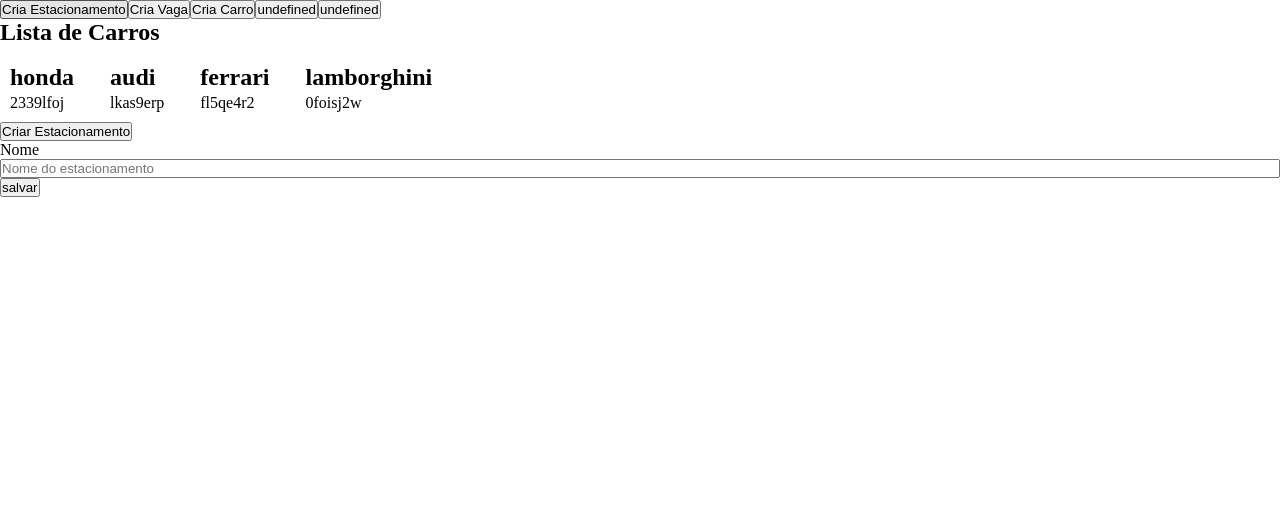
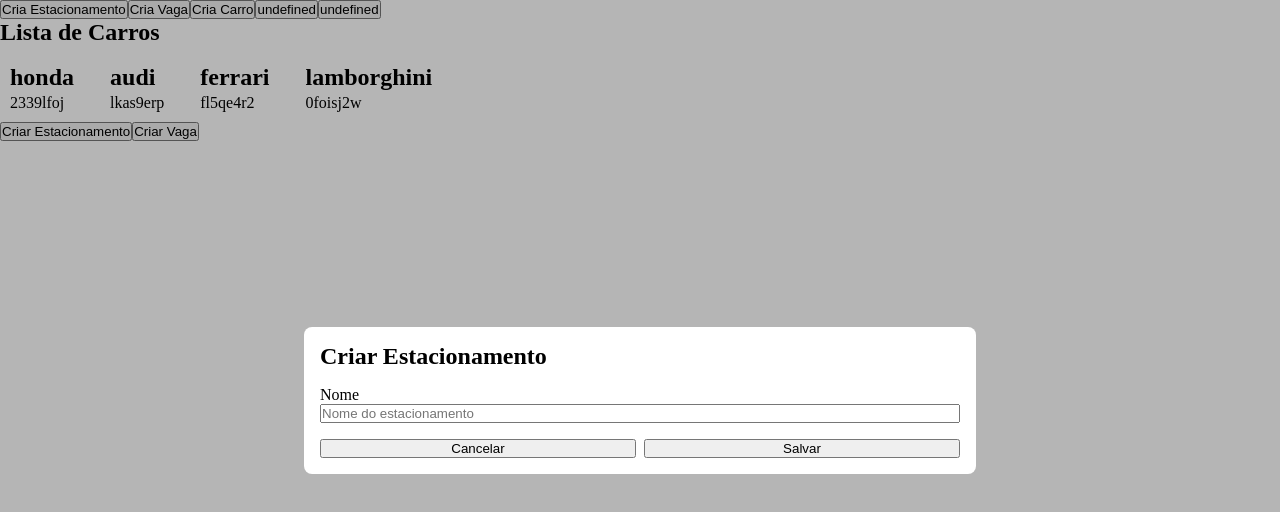
Before and after one commit to evandrouzeda/cleanArchitecture, a plain HTML site: page index.html in a window 1280 px wide. Both pictures are taken after a click on the button "Criar Estacionamento". Drawn offline with Linux system fonts and the light colour scheme.

Commit message:
adicionando estacionamento e vaga com modal

```diff
--- a/_css/style.css
+++ b/_css/style.css
@@ -15,6 +15,10 @@
     display: grid;
 }
 
+.grid-2-col {
+    grid-template-columns: repeat(2, 1fr);
+}
+
 .gap-g {
     gap: 1em;
 }
@@ -30,3 +34,22 @@
 .p-10 {
     padding: 10px;
 }
+
+.modal-container {
+    position: absolute;
+    width: 100vw;
+    height: 100vh;
+    left: 0;
+    top: 0;
+    display: flex;
+    justify-content: center;
+    align-items: center;
+    background-color: #0000004a;
+}
+
+.modal {
+    background-color: white;
+    padding: 1em;
+    border-radius: 0.5em;
+    min-width: 50%;
+}
--- /dev/null
+++ b/_js/Nucleo/adaptador/criaVaga.js
@@ -0,0 +1,14 @@
+export default class AdaptadorCriaVaga {
+    estacionamento = ""
+    numero = 0
+    constructor(repositorio){
+        this.repositorio = repositorio
+    }
+    pegaCampos(){
+        console.log(this);
+        return {
+            estacionamento: {type: "select", label: "Estacionamento", placeholder: "Selecione Estacionamento", list: this.repositorio.pegaVarios("Estacionamentos")},
+            numero: {type: "text", label: "Número", placeholder: "Número da vaga"}
+        }
+    }
+}
--- a/_js/Nucleo/aplicacao/criaVaga.js
+++ b/_js/Nucleo/aplicacao/criaVaga.js
@@ -2,6 +2,7 @@ import Vaga from "../dominio/vaga.js";
 import Repositorio from "../../interface/respositorio/_repositorio.js";
 
 export default class CriaVaga {
+    tipo= "criavaga"
     nome = "Cria Vaga"
     /**
      *
@@ -13,10 +14,12 @@ export default class CriaVaga {
 
     executar(id){
         console.log("criando vaga");
+        console.log(id);
         //aqui tenho que pegar o estacionamento da lista
-        const estacionamento = this.repositorio.pegaPorId("Estacionamentos", id);
+        const estacionamento = this.repositorio.pegaPorId("Estacionamentos", id.estacionamento);
         estacionamento.adicionaVaga()
         const carro = new Vaga(estacionamento)
+        carro.numero = id.numero
         this.repositorio.save("Vagas", carro)
         return carro
     }
--- a/_js/UI/componentes/formulario.js
+++ b/_js/UI/componentes/formulario.js
@@ -6,8 +6,9 @@ export default class Formulario extends Componente {
         super("formulario")
         this.adaptador = adaptador
         const campos = adaptador.pegaCampos()
+        console.log(campos);
         this.main = document.createElement("form")
-        for (const key in adaptador) {
+        for (const key in campos) {
             const [component, err] = new FactoryFormElements().make(campos[key])
             if (err) console.warn(`${key} não implementado`)
             else {
--- /dev/null
+++ b/_js/UI/componentes/modal.js
@@ -0,0 +1,32 @@
+import Componente from "./_componente.js";
+
+export default class Modal extends Componente{
+    constructor(destino, titulo, acaotxt){
+        super("modal")
+        this.main = document.createElement("div")
+        this.main.classList.add("modal-container", "show")
+        this.modal = document.createElement("div")
+        this.modal.classList.add("d-grid", "gap-g", "modal")
+        this.h2 = document.createElement("h2")
+        this.h2.innerText = titulo
+        this.modal.appendChild(this.h2)
+        this.body = document.createElement("div")
+        this.modal.appendChild(this.body)
+        this.footer = document.createElement("div")
+        this.footer.classList.add("buttons", "d-grid", "grid-2-col", "gap-m")
+        this.cancel = document.createElement("button")
+        this.cancel.innerText = "Cancelar"
+        this.cancel.onclick = this.remove.bind(this)
+        this.footer.appendChild(this.cancel)
+        this.confir = document.createElement("button")
+        this.confir.innerText = acaotxt
+        this.footer.appendChild(this.confir)
+        this.modal.appendChild(this.footer)
+        this.main.appendChild(this.modal)
+        destino.appendChild(this.main)
+    }
+
+    remove(){
+        this.main.remove()
+    }
+}
--- a/_js/UI/controlador/estacionamento.js
+++ b/_js/UI/controlador/estacionamento.js
@@ -0,0 +1,3 @@
+export default class ControladorEstacionamento {
+
+}
--- a/_js/UI/formulario.js
+++ b/_js/UI/formulario.js
@@ -166,15 +166,18 @@ export class Select extends FormElement {
         const label = document.createElement("label")
         label.innerText = this.label
         div.appendChild(label)
-        const select = document.createElement("select")
+        this.select = document.createElement("select")
         this.list.forEach(item => {
             const e = document.createElement("option")
-            e.value = item.value
-            e.innerText = item.name
-            select.appendChild(e)
+            e.value = item.id
+            e.innerText = item.nome
+            this.select.appendChild(e)
         })
-        div.appendChild(select)
+        div.appendChild(this.select)
         return div
+    }
+    getValue() {
+        return this.select.value
     }
 }
 
--- a/_js/interface/respositorio/memoria.js
+++ b/_js/interface/respositorio/memoria.js
@@ -15,6 +15,9 @@ export default class Memoria extends Repositorio{
         return this.map[colecao] ? this.map[colecao].find(e=>e.id === id) : {}
     }
 
+    pegaVarios(colecao){
+        return this.map[colecao] ? this.map[colecao] : []
+    }
     pegaPorPlaca(placa) {
         return this.map["Carros"] ? this.map["Carros"].find(e=>e.placa = placa): {}
     }
--- a/_js/main.js
+++ b/_js/main.js
@@ -11,12 +11,14 @@ import ListaHorizontal from "./UI/componentes/listaHorizontal.js";
 import { Controlador, Visao } from "./UI/formulario.js";
 import AdaptadorEstacionamento from "./Nucleo/adaptador/estacionamento.js";
 import Formulario from "./UI/componentes/formulario.js";
+import Modal from "./UI/componentes/modal.js";
+import AdaptadorCriaVaga from "./Nucleo/adaptador/criaVaga.js";
 
 const memoria = new Memoria()
 const localRepo = new LocalStorage()
 const estacionamento = new CriarEstacionamento(memoria).executar({nome: "Zezinho"})
 console.log(memoria)
-const vaga = new CriaVaga(memoria).executar(estacionamento.id)
+const vaga = new CriaVaga(memoria).executar({numero: 1, estacionamento: estacionamento.id})
 const carro = new CriarCarro(memoria).executar("honda", "2339lfoj")
 new CriarCarro(memoria).executar("audi", "lkas9erp")
 new CriarCarro(memoria).executar("ferrari", "fl5qe4r2")
@@ -57,13 +59,14 @@ console.log(listaCarros);
     button.innerText = "Criar Estacionamento"
     button.onclick = () => {
         console.log("teste");
-        const btn = document.createElement("button")
         const adaptador = new AdaptadorEstacionamento("")
         const criaEstacionamento = new CriarEstacionamento(memoria)
-        new Formulario(adaptador, app, btn, criaEstacionamento.executar.bind(criaEstacionamento))
-        btn.innerText = "salvar"
-        app.appendChild(btn)
-        console.log(memoria);
+        const modal = new Modal(app, "Criar Estacionamento", "Salvar")
+        new Formulario(adaptador, modal.body, modal.confir, adapter => {
+            criaEstacionamento.executar(adapter)
+            modal.remove()
+            console.log(memoria);
+        })
         /* const modelo = new AdaptadorEstacionamento("")
         const visao = new Visao(modelo, app);
         const controlador = new Controlador(visao, modelo, e=>{
@@ -74,3 +77,28 @@ console.log(listaCarros);
     app.appendChild(button)
 
 }());
+
+(function (){
+
+    const button = document.createElement("button")
+    button.innerText = "Criar Vaga"
+    button.onclick = () => {
+        console.log("teste");
+        const adaptador = new AdaptadorCriaVaga(memoria)
+        const criaEstacionamento = new CriaVaga(memoria)
+        const modal = new Modal(app, "Criar Vaga", "Salvar")
+        new Formulario(adaptador, modal.body, modal.confir, adapter => {
+            criaEstacionamento.executar(adapter)
+            modal.remove()
+            console.log(memoria);
+        })
+        /* const modelo = new AdaptadorEstacionamento("")
+        const visao = new Visao(modelo, app);
+        const controlador = new Controlador(visao, modelo, e=>{
+            console.log(e);
+        })
+        console.log(controlador); */
+    }
+    app.appendChild(button)
+
+}());
```
